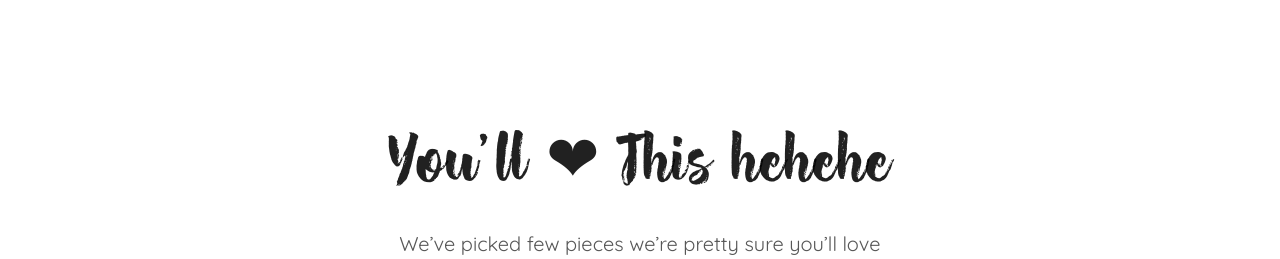
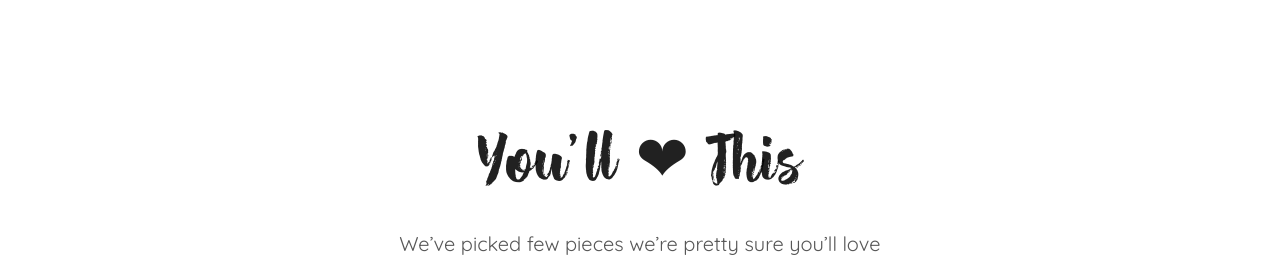
Before and after one commit to longnguyendev/gaubongxuatkhau, a Next.js app: page / in a window 1280 px wide. Shown: the part 1156-1415 px from the top of the page. Built offline with nearby package versions, Linux system fonts and the light colour scheme; no server answers.

Commit message:
update title

```diff
--- a/src/pages/index.tsx
+++ b/src/pages/index.tsx
@@ -55,7 +55,7 @@ export default function Home() {
             fontSize="64px"
             sx={{ textAlign: "center", marginBottom: "20px" }}
           >
-            {"You'll ❤ This hehehe"}
+            {"You'll ❤ This"}
           </Typography>
           <Typography fontSize="1.25rem" textAlign="center" color="#575757">
             We’ve picked few pieces we’re pretty sure you’ll love
```
